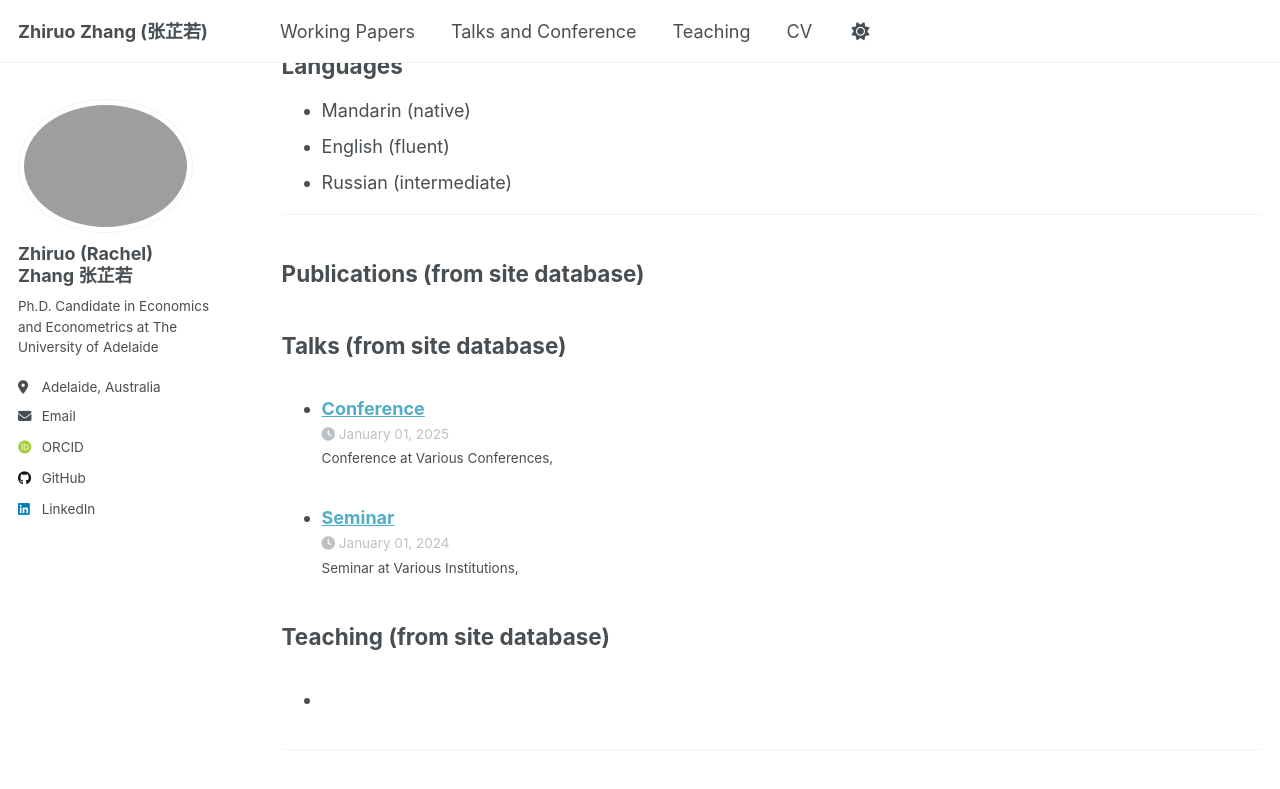
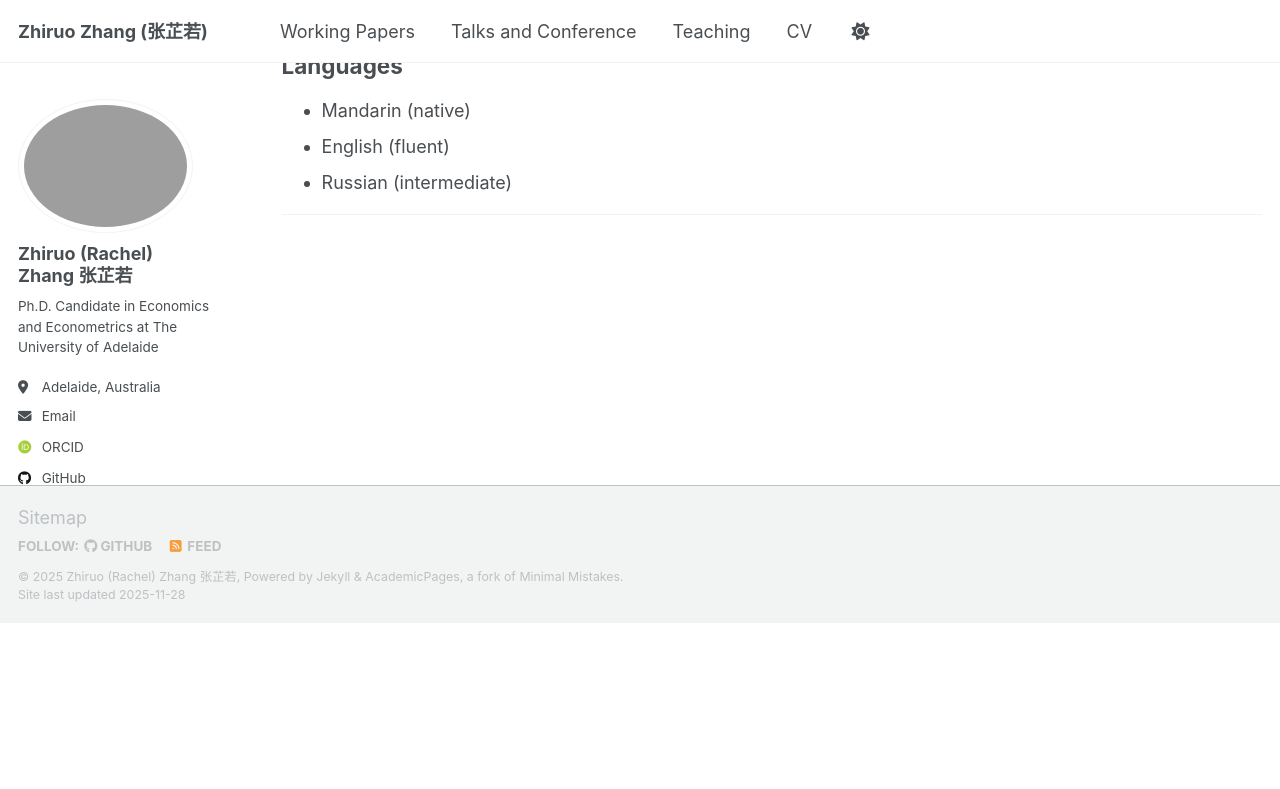
Before and after one commit to zhiruozzr/zhiruozzr.github.io, a Jekyll site: the page built from _pages/cv.md, in a window 1280 px wide and 900 px high, scrolled down 4934 px. Shown: the top 789 px of the window. Built offline with Jekyll 4.4.1, drawn with Linux system fonts in a browser that asks for light colours; some web fonts are replaced; a script that is not in the unit is left out; a file with an impossible date is left out; after the commit the page ends 5557 px from its top, so only the background shows below that.

Commit message:
Remove database sections from CV
Removed sections for Publications, Talks, and Teaching from CV.

```diff
--- a/_pages/cv.md
+++ b/_pages/cv.md
@@ -182,30 +182,5 @@ With Firmin Doko Tchatoka and Qazi Haque.
 - English (fluent)
 - Russian (intermediate)
 
----
-
-## Publications (from site database)
-
-<ul>
-{% for post in site.publications reversed %}
-  {% include archive-single-cv.html %}
-{% endfor %}
-</ul>
-
-## Talks (from site database)
-
-<ul>
-{% for post in site.talks reversed %}
-  {% include archive-single-talk-cv.html %}
-{% endfor %}
-</ul>
-
-## Teaching (from site database)
-
-<ul>
-{% for post in site.teaching reversed %}
-  {% include archive-single-cv.html %}
-{% endfor %}
-</ul>
 
 ---
```
